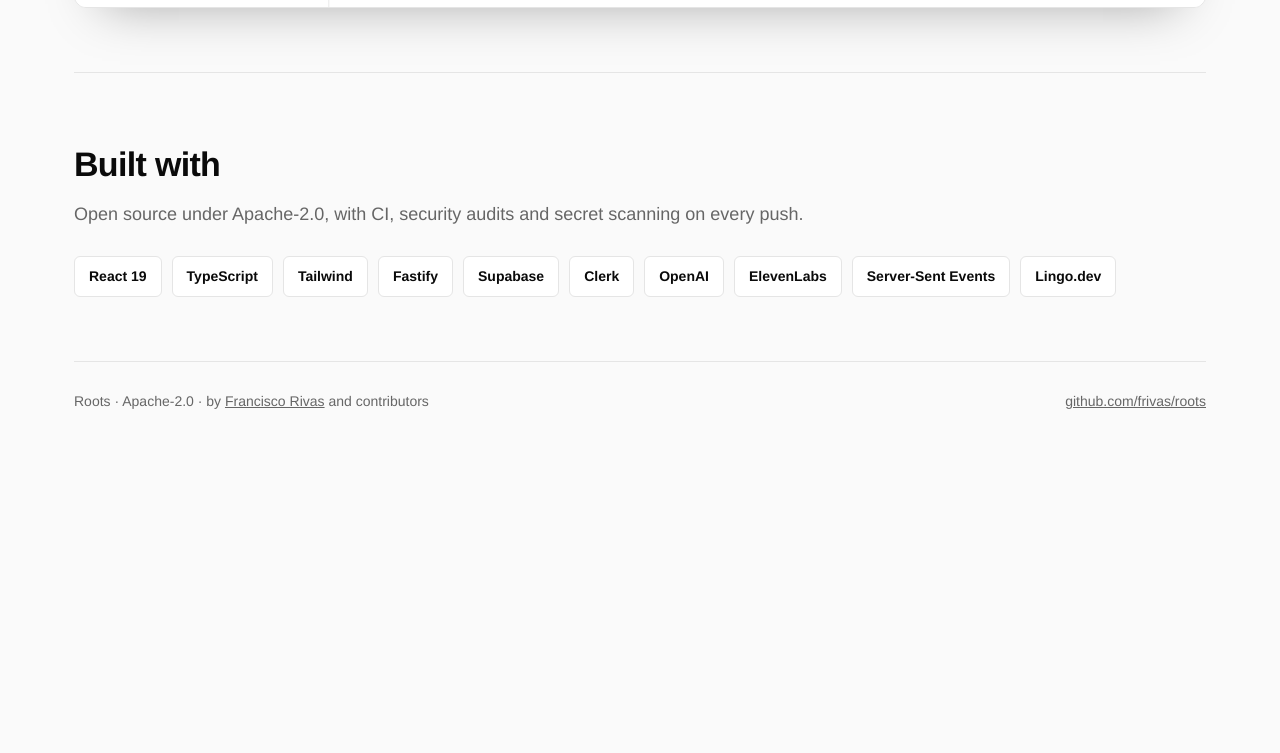
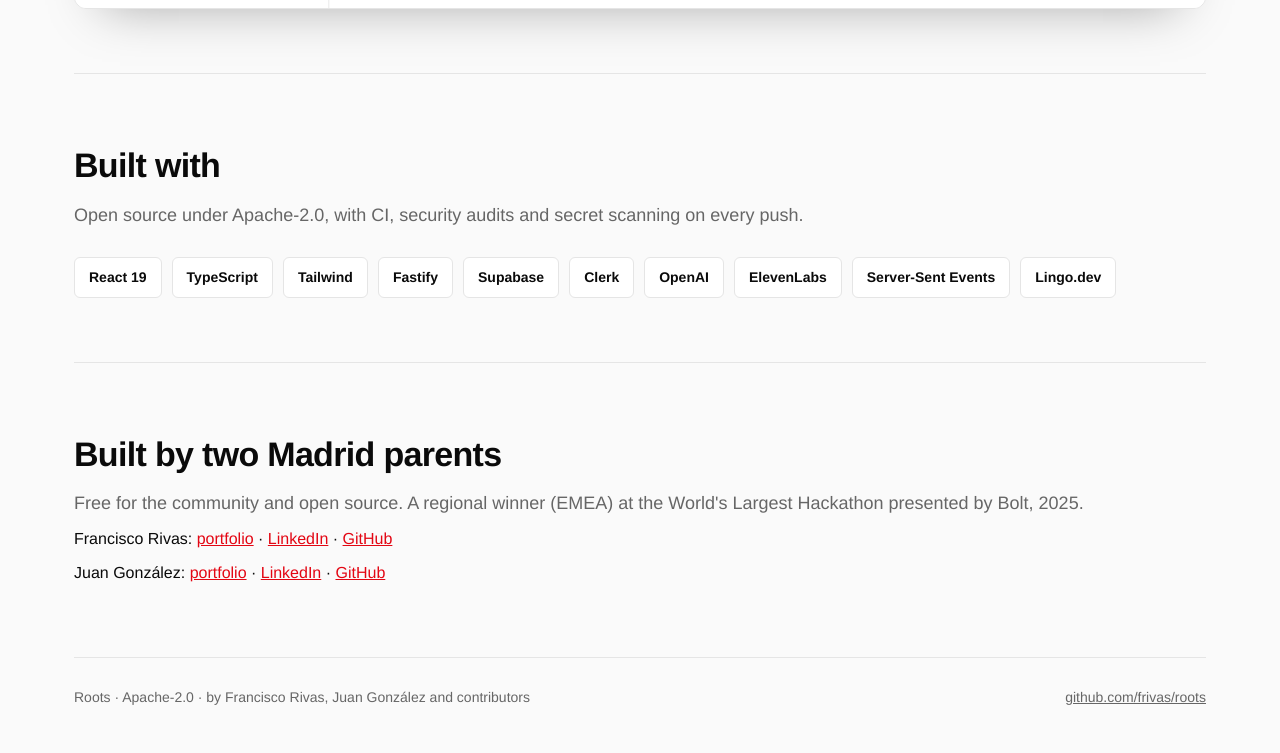
Before and after one commit to frivas/portfolio, a website: page sites/roots/index.html in a window 1280 px wide. Shown: the part 1973-2726 px from the top of the page. Before the commit the page ends 2429 px from the top, so only its background shows below. Drawn offline with Linux system fonts and the light colour scheme.

Commit message:
Show the Roots win and both authors on the Roots landing page
A winner badge at the top links to the award on Devpost. A new "Built
by two Madrid parents" section credits Francisco Rivas and Juan
González, each with their portfolio, LinkedIn and GitHub, and the
footer names both.

Closes #17

Co-Authored-By: Claude Opus 5.5 <noreply@anthropic.com>

```diff
--- a/sites/roots/index.html
+++ b/sites/roots/index.html
@@ -22,6 +22,8 @@
   h1{font-size:clamp(38px,5.6vw,64px);line-height:1.02;font-weight:900;letter-spacing:-.03em;margin:0 0 18px}
   h1 em{font-style:normal;color:var(--red)}
   .lead{font-size:19px;color:var(--muted);margin:0 0 28px}
+  .win{display:inline-block;margin:0 0 18px;padding:6px 14px;border-radius:999px;background:var(--red-soft);color:var(--red);font-size:13.5px;font-weight:700;text-decoration:none}
+  .team p{margin:0 0 8px}
   .lang{display:inline-flex;border:1px solid var(--line);border-radius:999px;font-size:13px;margin-bottom:22px;overflow:hidden}
   .lang span{padding:5px 12px}.lang .on{background:var(--red);color:#fff}
   .frame{border:1px solid var(--line);border-radius:12px;overflow:hidden;background:var(--card);box-shadow:0 24px 50px -28px rgba(0,0,0,.35)}
@@ -52,6 +54,7 @@
 
   <div class="hero">
     <div>
+      <a class="win" href="https://devpost.com/software/roots-wpsx9u" target="_blank" rel="noopener">★ Regional winner, EMEA · World's Largest Hackathon →</a>
       <div class="lang"><span class="on">EN</span><span>ES</span></div>
       <h1>School life, <em>with an AI</em> at the family's side.</h1>
       <p class="lead">Roots reimagines the school–family portal: schedules, messages and services in one place, plus AI tutors, a storyteller that illustrates as it speaks, and a wellness coach for parents.</p>
@@ -83,7 +86,14 @@
     <div class="stack"><span>React 19</span><span>TypeScript</span><span>Tailwind</span><span>Fastify</span><span>Supabase</span><span>Clerk</span><span>OpenAI</span><span>ElevenLabs</span><span>Server-Sent Events</span><span>Lingo.dev</span></div>
   </div>
 
-  <footer><span>Roots · Apache-2.0 · by <a href="https://portfolio.probablysmart.com">Francisco Rivas</a> and contributors</span><a href="https://github.com/frivas/roots">github.com/frivas/roots</a></footer>
+  <section class="sec team">
+    <h2>Built by two Madrid parents</h2>
+    <p class="sub">Free for the community and open source. A regional winner (EMEA) at the World's Largest Hackathon presented by Bolt, 2025.</p>
+    <p>Francisco Rivas: <a href="https://portfolio.probablysmart.com" target="_blank" rel="noopener">portfolio</a> · <a href="https://www.linkedin.com/in/franciscojrivash/" target="_blank" rel="noopener">LinkedIn</a> · <a href="https://github.com/frivas" target="_blank" rel="noopener">GitHub</a></p>
+    <p>Juan González: <a href="https://portfolio.thecreativetoken.com" target="_blank" rel="noopener">portfolio</a> · <a href="https://www.linkedin.com/in/juanagonzalezp/" target="_blank" rel="noopener">LinkedIn</a> · <a href="https://github.com/juan294" target="_blank" rel="noopener">GitHub</a></p>
+  </section>
+
+  <footer><span>Roots · Apache-2.0 · by Francisco Rivas, Juan González and contributors</span><a href="https://github.com/frivas/roots">github.com/frivas/roots</a></footer>
 </div>
 <script src="main.js"></script>
 </body>
```
